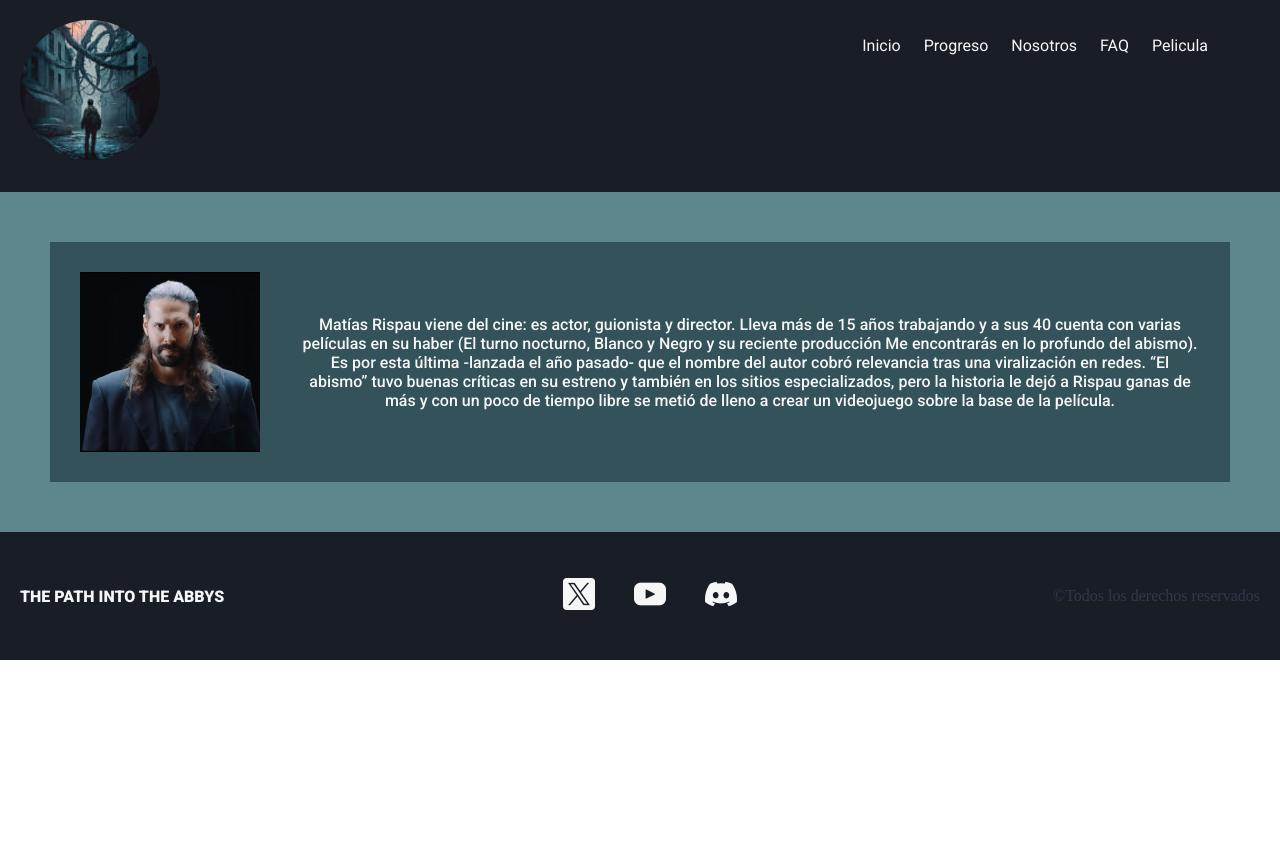
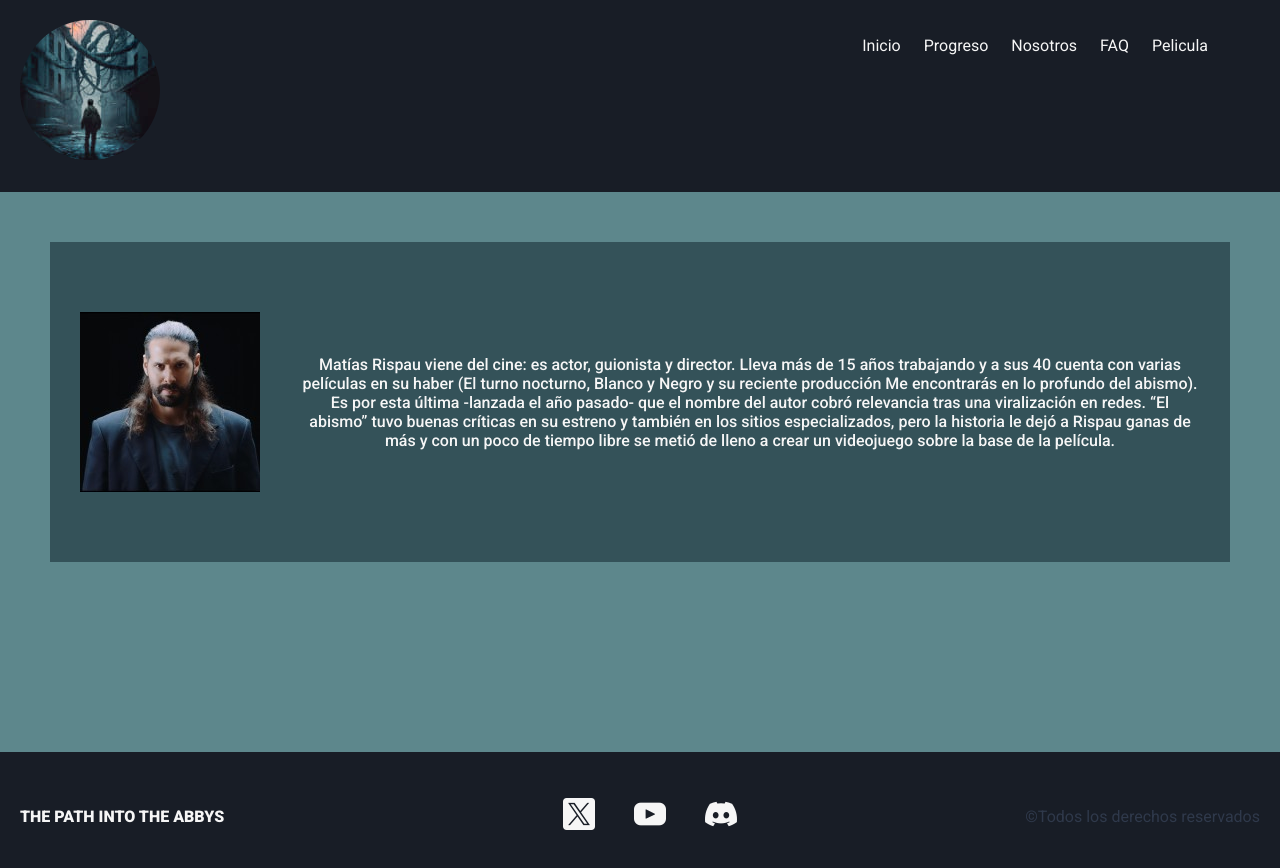
Before and after one commit to nachumen/proyectoFinal, a website: page pages/nosotros.html in a window 1280 px wide. Before the commit the page ends 800 px from the top, so only its background shows below. Drawn offline with Linux system fonts and the light colour scheme.

Commit message:
correcciones detalles

```diff
--- a/sass/layout/_footer.scss
+++ b/sass/layout/_footer.scss
@@ -23,6 +23,7 @@ footer{
         display: flex;
         color: map-get($colores, derechos );
         justify-content: flex-end;
+        font-family: $tipoFuente;
     }
 
     .derechos p{
--- a/sass/layout/_main-nosotros.scss
+++ b/sass/layout/_main-nosotros.scss
@@ -1,10 +1,12 @@
 .pagNosotros{
     background-color: map-get($colores , fondo );
     display: flex;
+    height: 70vh;
     section{
         display: flex;
         background-color: map-get($colores, fondo2 );
         margin: 3.125rem;
+        height: 40vh;
         padding: 1.875rem;
         gap: 2.5rem;
         align-items: center;
--- a/sass/layout/_main-pelicula.scss
+++ b/sass/layout/_main-pelicula.scss
@@ -2,6 +2,7 @@
     background-color: map-get($colores, fondo );
     display: flex;
     justify-content: center;
+    height: 70vh;
     section{
         display: flex;
         flex-direction: column;
```
Also changed, not shown: css/style.css.
